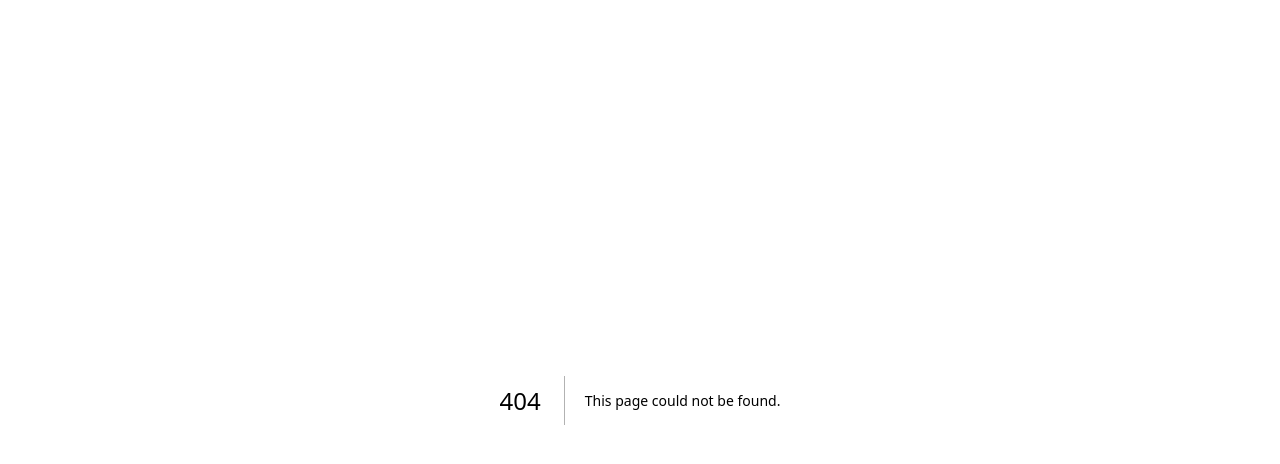
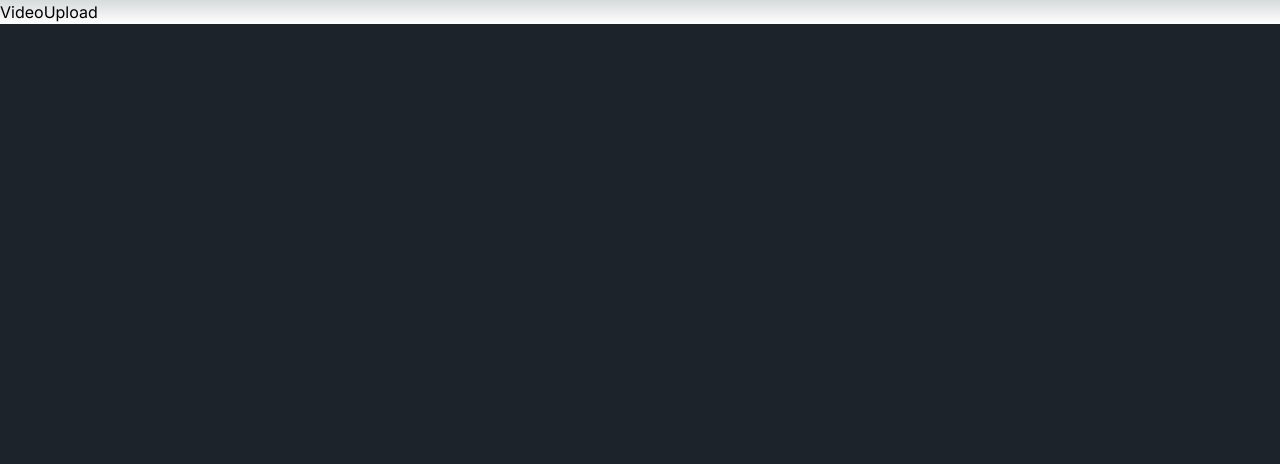
Before and after one commit to GR-2004/saas-cloudinary, a Next.js app: page /video-upload in a window 1280 px wide. Before the commit this address had no page. Shown: the top 464 px of the page. Built offline with nearby package versions, Linux system fonts and the light colour scheme.

Commit message:
add custom sign-in and sign-up for clerk auth

```diff
--- /dev/null
+++ b/app/(app)/home/page.tsx
@@ -0,0 +1,11 @@
+import React from 'react'
+
+const Home = () => {
+  return (
+    <div>
+      home page
+    </div>
+  )
+}
+
+export default Home
--- /dev/null
+++ b/app/(app)/social-share/page.tsx
@@ -0,0 +1,11 @@
+import React from 'react'
+
+const SocialShare = () => {
+  return (
+    <div>
+      SocialShare
+    </div>
+  )
+}
+
+export default SocialShare
--- /dev/null
+++ b/app/(app)/video-upload/page.tsx
@@ -0,0 +1,11 @@
+import React from 'react'
+
+const VideoUpload = () => {
+  return (
+    <div>
+      VideoUpload
+    </div>
+  )
+}
+
+export default VideoUpload
--- /dev/null
+++ b/app/(auth)/sign-in/[[...sign-in]]/page.tsx
@@ -0,0 +1,5 @@
+import { SignIn } from "@clerk/nextjs";
+
+export default function Page() {
+  return <SignIn />;
+}
--- /dev/null
+++ b/app/(auth)/sign-up/[[...sign-up]]/page.tsx
@@ -0,0 +1,5 @@
+import { SignUp } from "@clerk/nextjs";
+
+export default function Page() {
+  return <SignUp />;
+}
```
